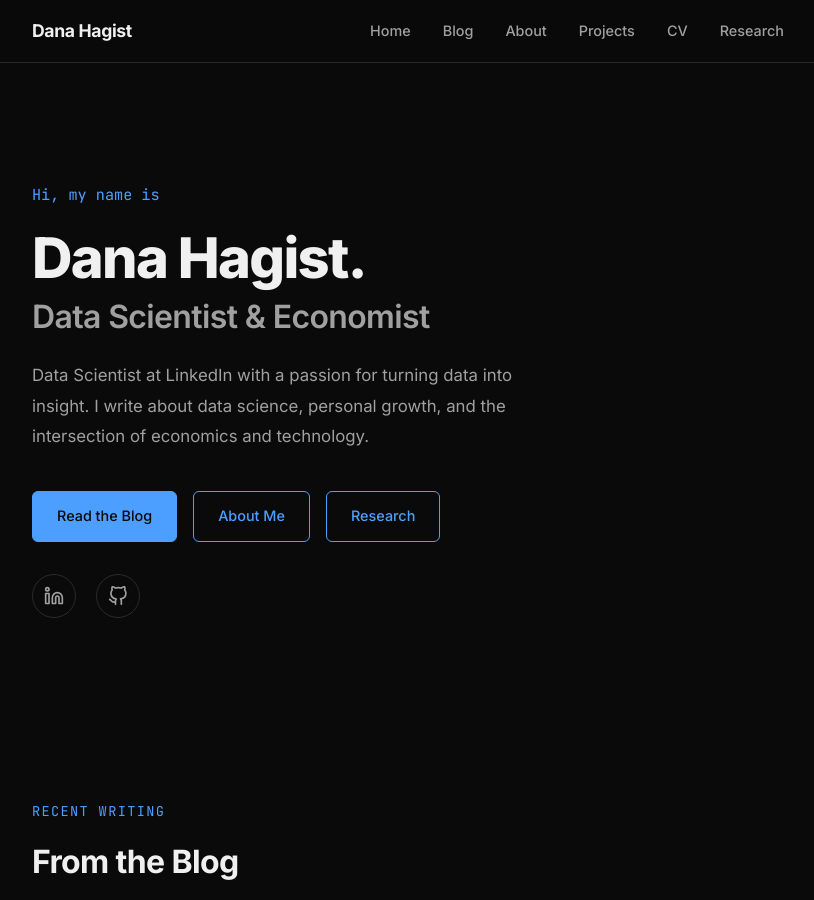
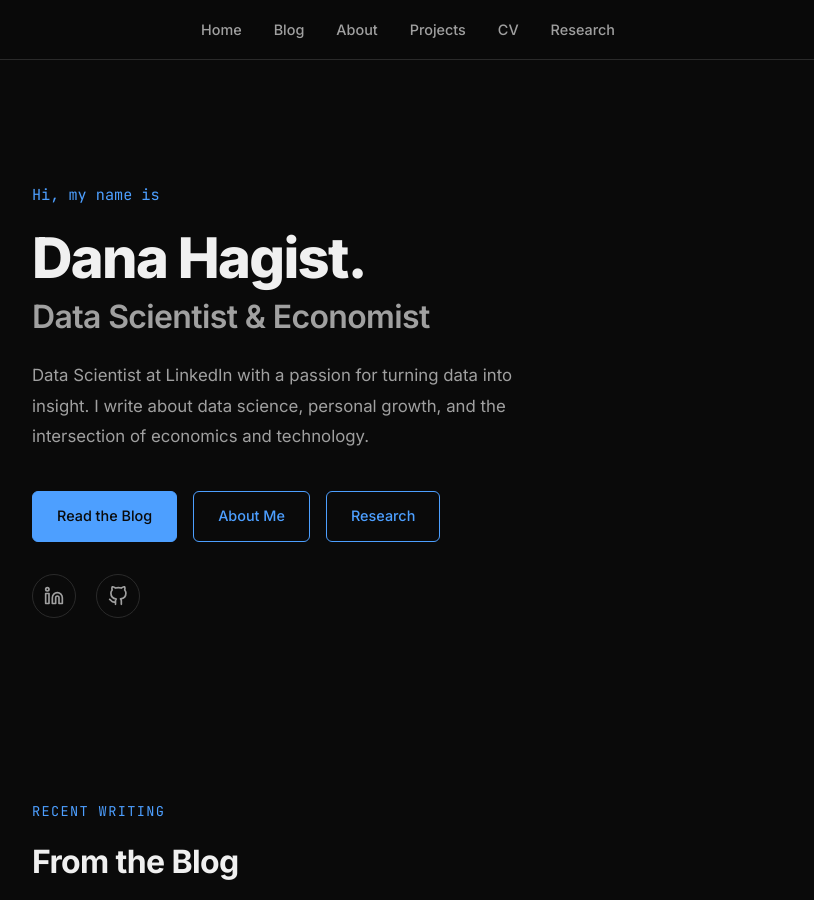
Before and after one commit to danahagist/danahagist.github.io, a Jekyll site: the page built from index.md, in a window 1280 px wide and 900 px high. Shown: the whole window, without its empty margins (232-1046 px from the left). Built offline with Jekyll 4.4.1, drawn with Linux system fonts in a browser that asks for light colours.

Commit message:
Remove nav logo to reduce mobile nav crowding
The author name is redundant with the hero section and there's
already a Home link, so removing it declutters the nav bar.

https://claude.ai/code/session_01YJfHWp7QGq4FcusiuGEWPD

```diff
--- a/_layouts/default.html
+++ b/_layouts/default.html
@@ -15,7 +15,6 @@
   <div class="site-wrapper">
     <nav class="site-nav">
       <div class="nav-inner">
-        <a href="{{ '/' | relative_url }}" class="nav-logo">{{ site.author }}</a>
         <ul class="nav-links">
           <li><a href="{{ '/' | relative_url }}">Home</a></li>
           <li><a href="{{ '/blog' | relative_url }}">Blog</a></li>
--- a/assets/css/style.css
+++ b/assets/css/style.css
@@ -80,20 +80,8 @@ img {
   margin: 0 auto;
   padding: 1rem 1.5rem;
   display: flex;
-  justify-content: space-between;
+  justify-content: center;
   align-items: center;
-}
-
-.nav-logo {
-  font-weight: 700;
-  font-size: 1.1rem;
-  color: var(--text-primary);
-  letter-spacing: -0.02em;
-}
-
-.nav-logo:hover {
-  color: var(--accent);
-  opacity: 1;
 }
 
 .nav-links {
```
